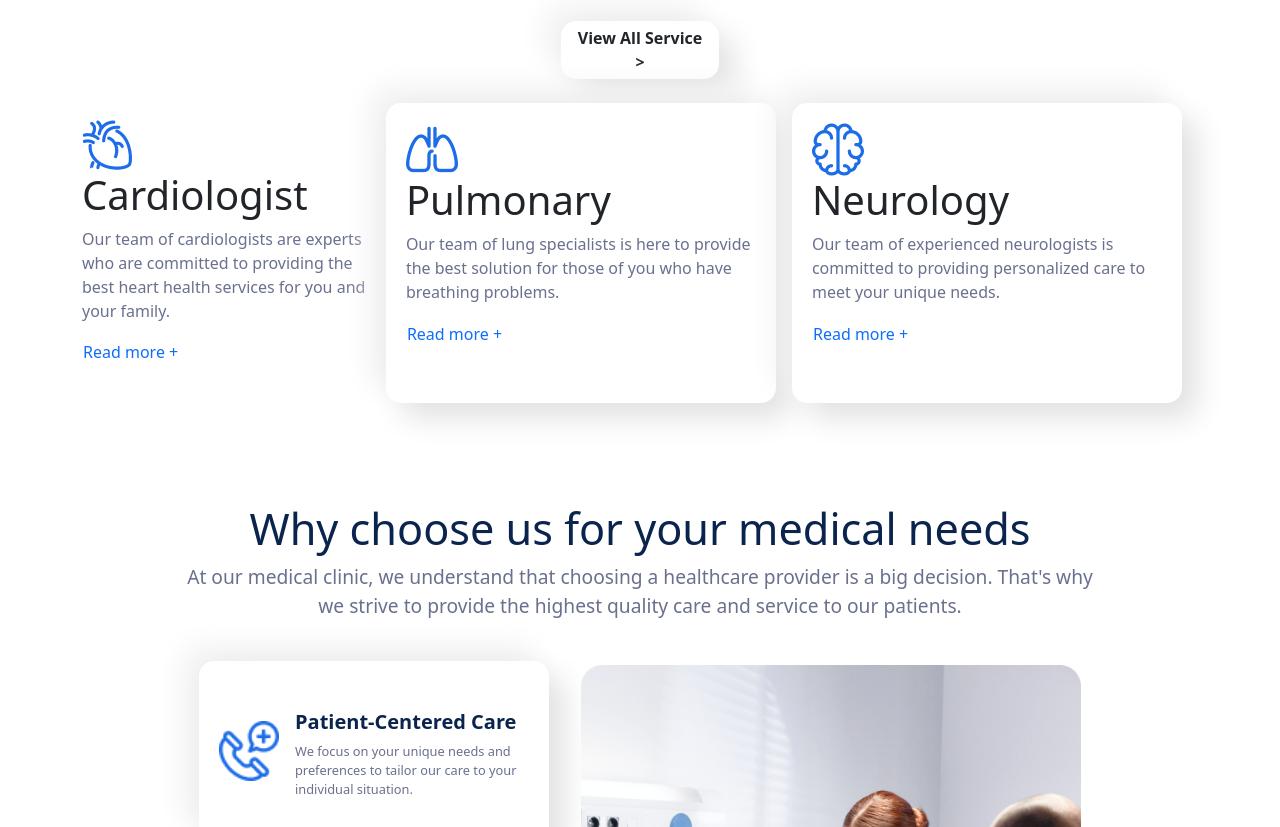
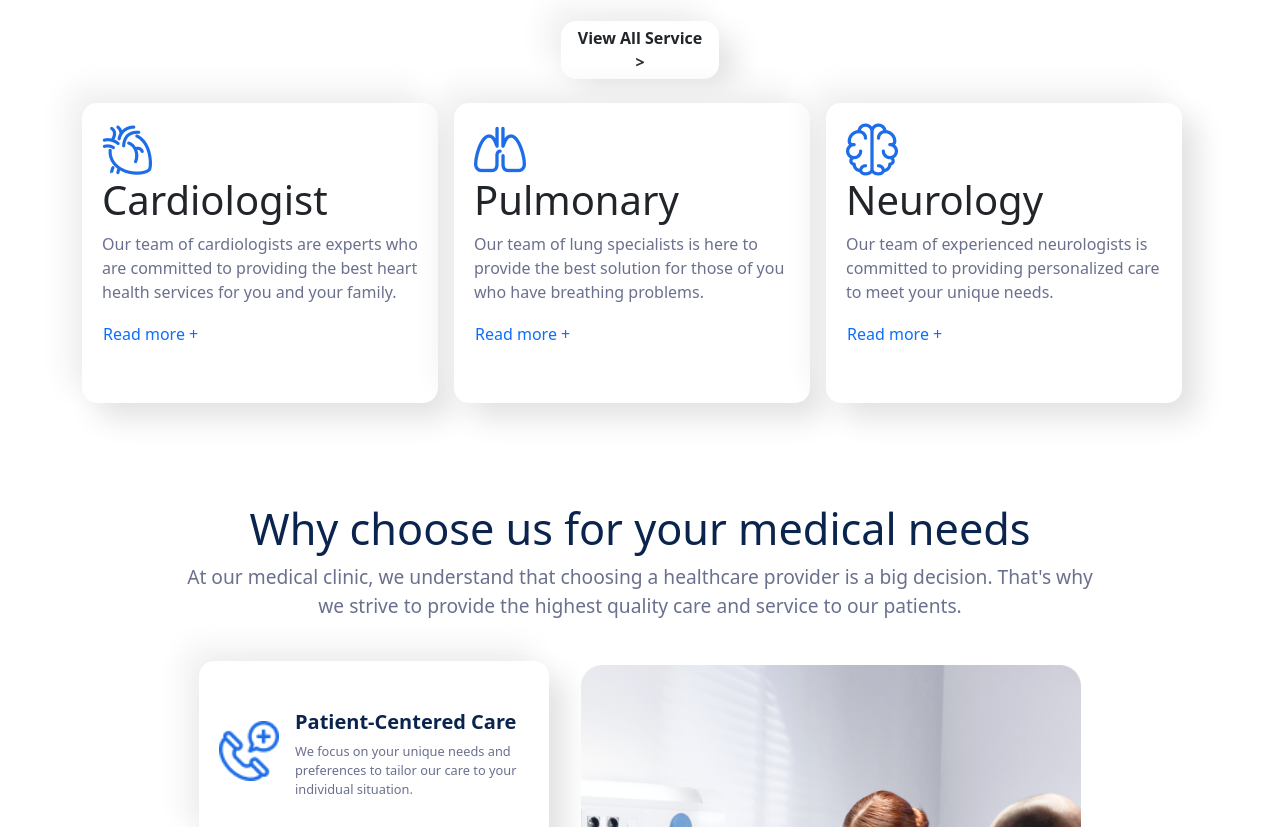
Before and after one commit to exidoo/sepertihealth, a plain HTML site: page index.html in a window 1280 px wide. Shown: the part 1891-2718 px from the top of the page. Drawn offline with nearby package versions, Linux system fonts and the light colour scheme.

Commit message:
Update index.html
Menambahkan class di section choose

```diff
--- a/index.html
+++ b/index.html
@@ -31,8 +31,9 @@
                   <p>Monday - Saturday: 9 am - 11:30 pm</p>
                 </div>
             </div>
+            <hr class="container garis">
           </div>
-            <hr class="container garis">
+
             <!-- ======= NAVBAR ======= -->
 
             <nav class="navbar navbar-expand-lg ">
@@ -176,7 +177,7 @@
             </div>
 
             <div class="cards_service">
-              <div class="">
+              <div class="card_service">
                 <img src="assets/img/home/jantung.png" alt="" srcset="" class="img_card_service">
                 <h1 class="title_card_service">Cardiologist</h1>
                 <p class="subtitle_card_service">Our team of cardiologists are experts who are committed to providing the best heart health services for you and your family.</p>
```
